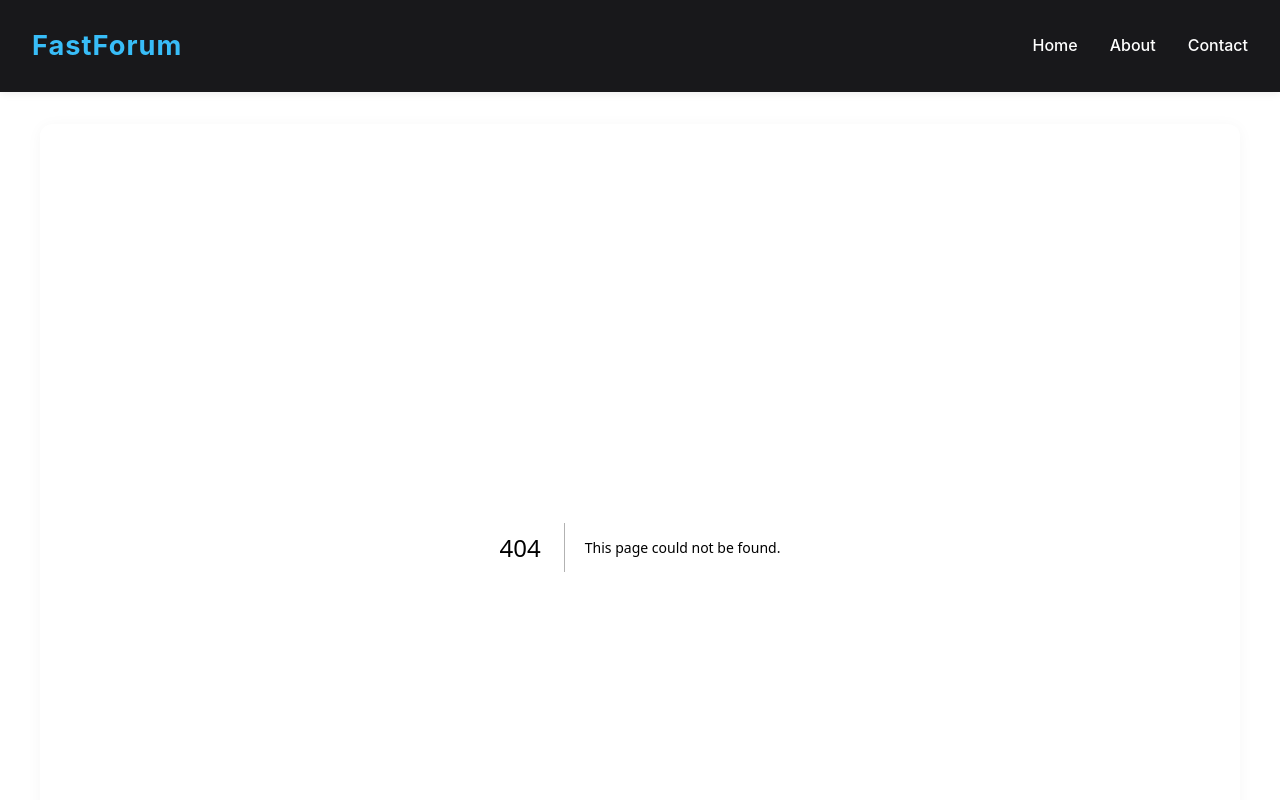
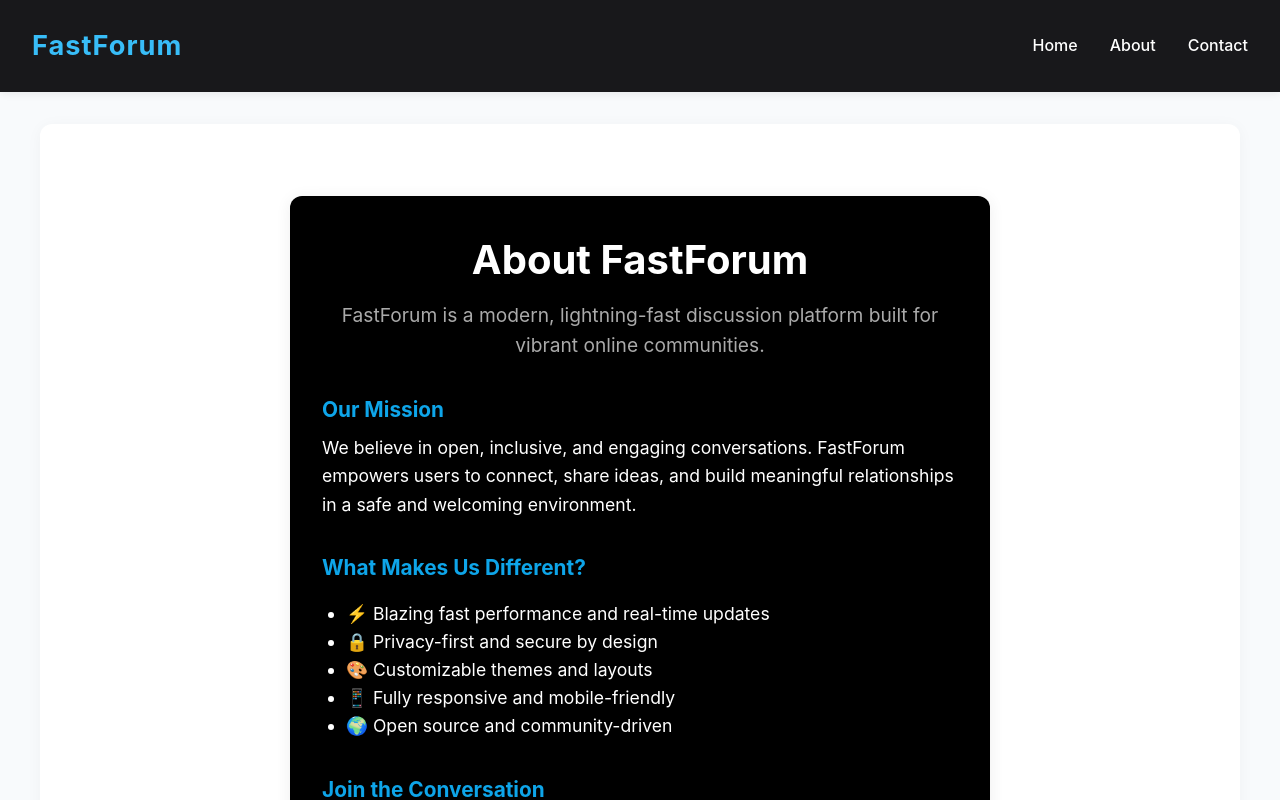
Before and after one commit to tomzachary/fast-forum-web, a Next.js app: page /about in a window 1280 px wide. Before the commit this address had no page. Shown: the top 800 px of the page. Built offline with nearby package versions, Linux system fonts and the light colour scheme.

Commit message:
add about page

```diff
--- /dev/null
+++ b/src/app/about/about.module.scss
@@ -0,0 +1,43 @@
+.main {
+  max-width: 700px;
+  margin: 3rem auto;
+  padding: 2rem;
+  background: #000000;
+  border-radius: 12px;
+  box-shadow: 0 2px 16px rgba(0, 0, 0, 0.07);
+}
+
+.hero {
+  text-align: center;
+  margin-bottom: 2rem;
+}
+
+.heading {
+  font-size: 2.5rem;
+  color: #ffffff;
+  margin-bottom: 0.5rem;
+}
+
+.subheading {
+  font-size: 1.2rem;
+  color: #aaaaaa;
+}
+
+.content {
+  font-size: 1.1rem;
+  color: #ffffff;
+}
+
+.sectionTitle {
+  font-size: 1.3rem;
+  margin-top: 2rem;
+  margin-bottom: 0.5rem;
+  color: #0ea5e9;
+}
+
+.list {
+  margin: 1rem 0 2rem 1.5rem;
+  padding: 0;
+  list-style: disc;
+  color: #ffffff;
+}
--- /dev/null
+++ b/src/app/about/page.tsx
@@ -0,0 +1,39 @@
+"use client";
+import React from "react";
+import styles from "./about.module.scss";
+
+export default function AboutPage() {
+  return (
+    <main className={styles.main}>
+      <section className={styles.hero}>
+        <h1 className={styles.heading}>About FastForum</h1>
+        <p className={styles.subheading}>
+          FastForum is a modern, lightning-fast discussion platform built for
+          vibrant online communities.
+        </p>
+      </section>
+      <section className={styles.content}>
+        <h2 className={styles.sectionTitle}>Our Mission</h2>
+        <p>
+          We believe in open, inclusive, and engaging conversations. FastForum
+          empowers users to connect, share ideas, and build meaningful
+          relationships in a safe and welcoming environment.
+        </p>
+        <h2 className={styles.sectionTitle}>What Makes Us Different?</h2>
+        <ul className={styles.list}>
+          <li>⚡ Blazing fast performance and real-time updates</li>
+          <li>🔒 Privacy-first and secure by design</li>
+          <li>🎨 Customizable themes and layouts</li>
+          <li>📱 Fully responsive and mobile-friendly</li>
+          <li>🌍 Open source and community-driven</li>
+        </ul>
+        <h2 className={styles.sectionTitle}>Join the Conversation</h2>
+        <p>
+          Whether you’re starting a new community or joining an existing one,
+          FastForum is here to help you connect and grow. Thank you for being
+          part of our journey!
+        </p>
+      </section>
+    </main>
+  );
+}
```
Also changed, not shown: 1 other file (tests, documents, lock files or other folders).
